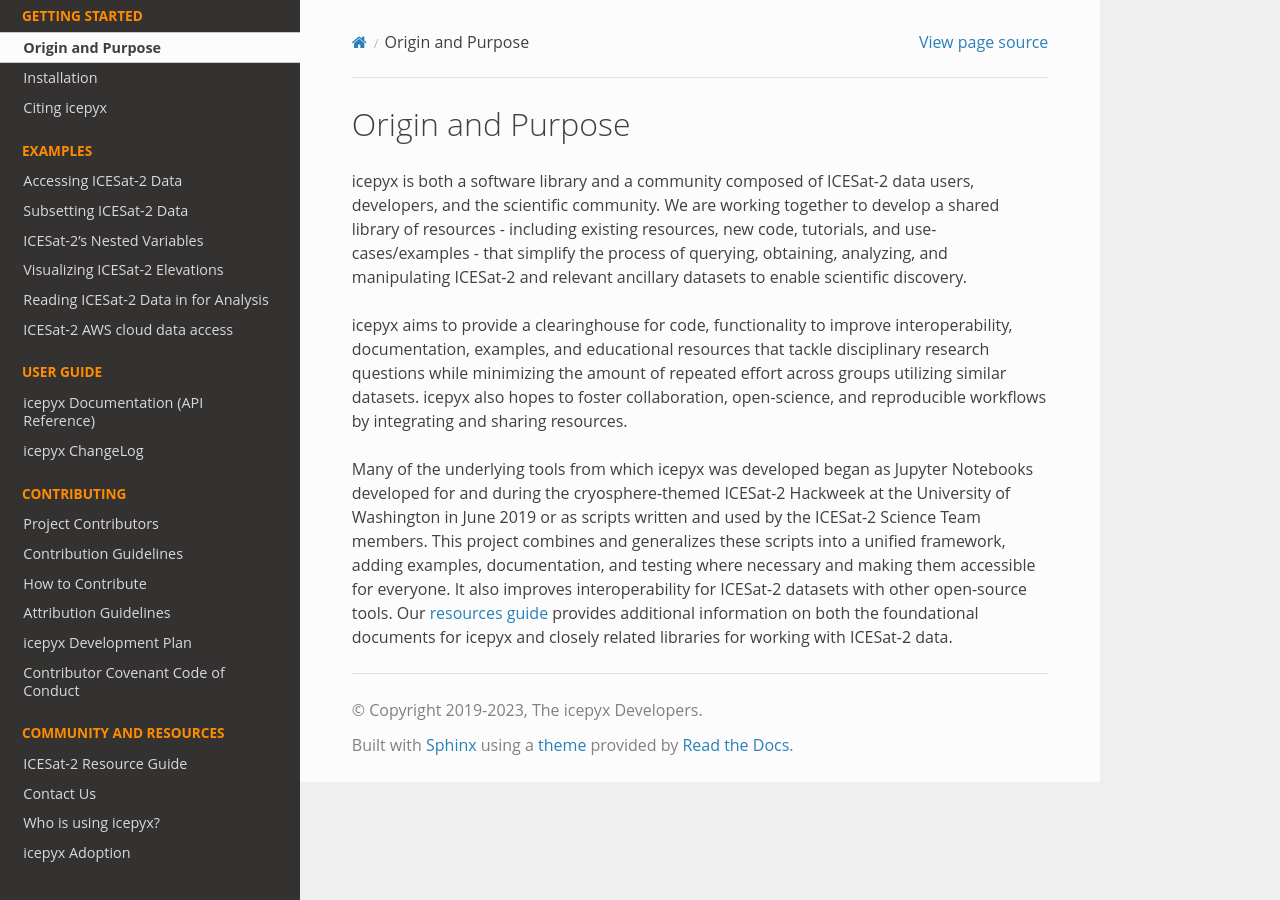
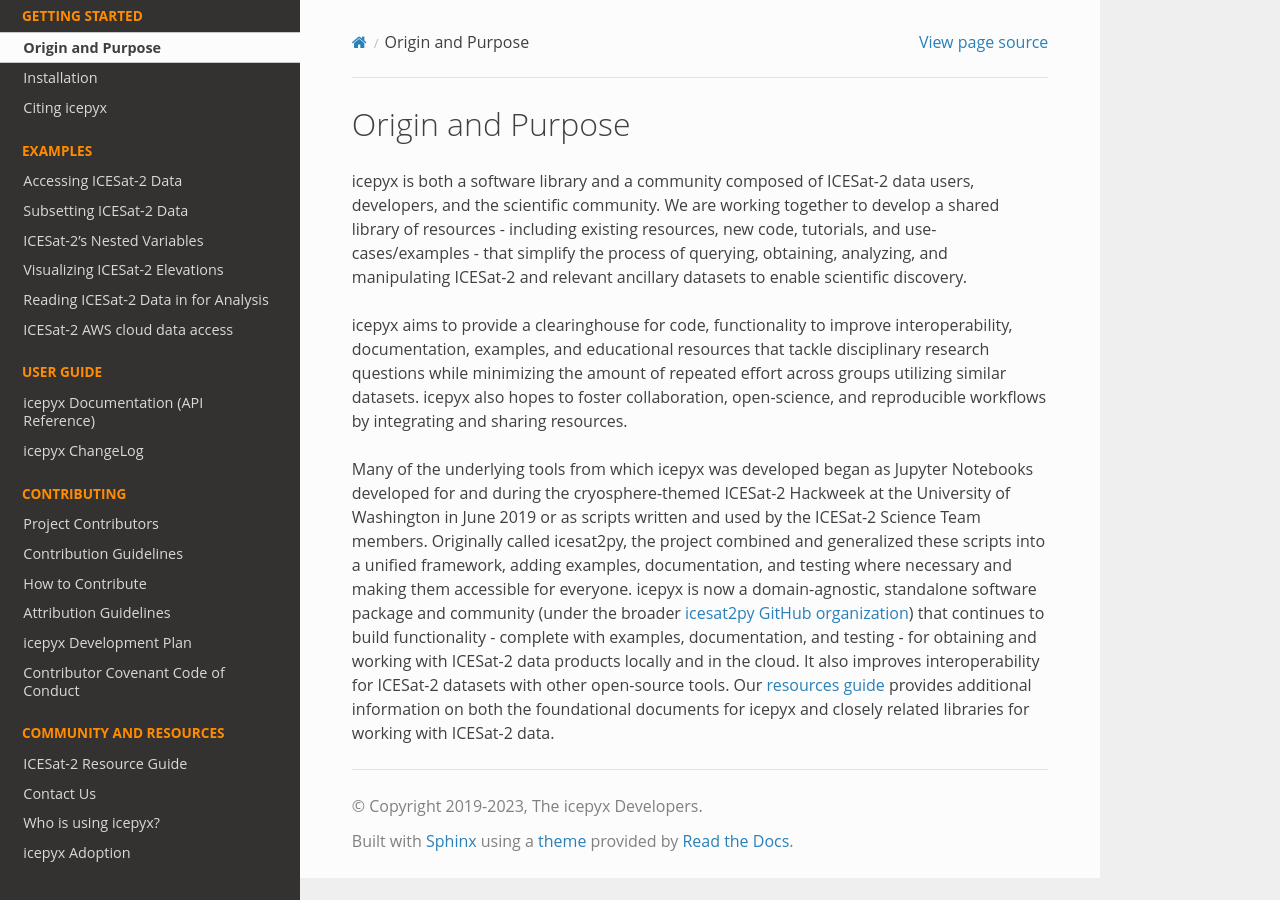
Before and after one commit to icesat2py/icepyx, a Sphinx documentation site: the page built from doc/source/getting_started/origin_purpose.rst, in a window 1280 px wide. Built offline with Sphinx 7.4.7 and the Read the Docs theme 2.0.0, drawn with Linux system fonts in a browser that asks for light colours; the version number could not be read and is left out.

Commit message:
add icesat2py clarification note

```diff
--- a/doc/source/getting_started/origin_purpose.rst
+++ b/doc/source/getting_started/origin_purpose.rst
@@ -5,4 +5,8 @@
 
 icepyx aims to provide a clearinghouse for code, functionality to improve interoperability, documentation, examples, and educational resources that tackle disciplinary research questions while minimizing the amount of repeated effort across groups utilizing similar datasets. icepyx also hopes to foster collaboration, open-science, and reproducible workflows by integrating and sharing resources.
 
-Many of the underlying tools from which icepyx was developed began as Jupyter Notebooks developed for and during the cryosphere-themed ICESat-2 Hackweek at the University of Washington in June 2019 or as scripts written and used by the ICESat-2 Science Team members. This project combines and generalizes these scripts into a unified framework, adding examples, documentation, and testing where necessary and making them accessible for everyone. It also improves interoperability for ICESat-2 datasets with other open-source tools. Our :ref:`resources guide<resource_ref_label>` provides additional information on both the foundational documents for icepyx and closely related libraries for working with ICESat-2 data.
+Many of the underlying tools from which icepyx was developed began as Jupyter Notebooks developed for and during the cryosphere-themed ICESat-2 Hackweek at the University of Washington in June 2019 or as scripts written and used by the ICESat-2 Science Team members.
+Originally called icesat2py, the project combined and generalized these scripts into a unified framework, adding examples, documentation, and testing where necessary and making them accessible for everyone.
+icepyx is now a domain-agnostic, standalone software package and community (under the broader `icesat2py GitHub organization <https://github.com/icesat2py>`_) that continues to build functionality - complete with examples, documentation, and testing - for obtaining and working with ICESat-2 data products locally and in the cloud.
+It also improves interoperability for ICESat-2 datasets with other open-source tools.
+Our :ref:`resources guide<resource_ref_label>` provides additional information on both the foundational documents for icepyx and closely related libraries for working with ICESat-2 data.
```
Also changed, not shown: README.rst (+4 -4 lines).
